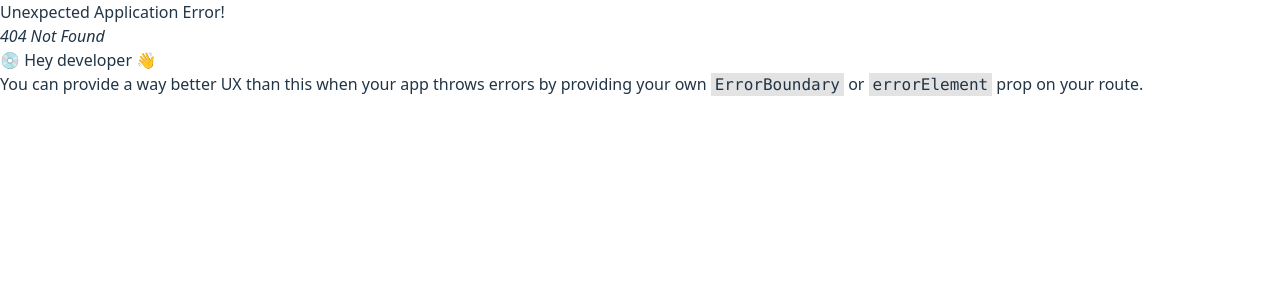
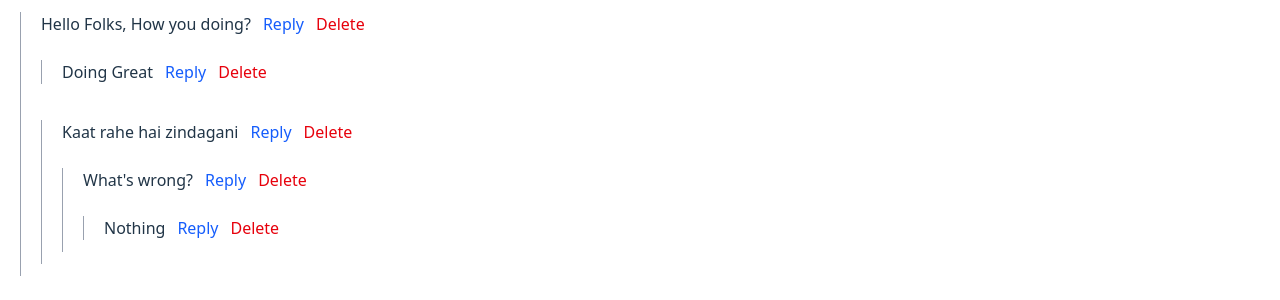
Before and after one commit to rjrocks1908/react-machine-coding, a React (Vite) app: page /comment-box in a window 1280 px wide. Before the commit this address had no page. Shown: the top 300 px of the page. Built offline with nearby package versions, Linux system fonts and the light colour scheme.

Commit message:
feat: add CommentBox component and CommentBoxPage for comment functionality

```diff
--- /dev/null
+++ b/src/components/commentbox/CommentBox.tsx
@@ -0,0 +1,70 @@
+import { useState } from "react";
+import type { Comment, CommentsData } from "../../pages/CommentBoxPage";
+
+interface Props {
+  comment: Comment;
+  comments: CommentsData;
+  addComment: (parentId: number, comment: string) => void;
+  deleteComment: (parentId: number) => void;
+}
+
+function CommentBox({ comment, comments, addComment, deleteComment }: Props) {
+  const [reply, setReply] = useState("");
+  const [isReplying, setIsReplying] = useState(false);
+
+  return (
+    <div className="border-l border-l-gray-400 flex flex-col mx-5 my-3 gap-3">
+      <div className="flex flex-row ml-5 gap-3">
+        {/* Comment */}
+        <div>{comment.value}</div>
+
+        {/* reply button */}
+        <h5
+          className="text-blue-600 cursor-pointer hover:underline"
+          onClick={() => setIsReplying((prev) => !prev)}
+        >
+          {isReplying ? "Cancel" : "Reply"}
+        </h5>
+
+        {/* Delete button */}
+        <h5
+          className="text-red-600 cursor-pointer hover:underline"
+          onClick={() => deleteComment(comment.id)}
+        >
+          Delete
+        </h5>
+      </div>
+
+      {/* Reply box */}
+      {isReplying && (
+        <div className="ml-5 flex flex-col gap-3">
+          <textarea
+            className="bg-gray-600 w-1/2 p-2"
+            value={reply}
+            onChange={(e) => setReply(e.target.value)}
+          />
+          <button
+            className="w-fit"
+            onClick={() => {
+              addComment(comment.id, reply);
+              setIsReplying(false);
+              setReply("");
+            }}
+          >
+            Post Reply
+          </button>
+        </div>
+      )}
+
+      {comment.children.map((child) => (
+        <CommentBox
+          comment={comments[child]}
+          comments={comments}
+          addComment={addComment}
+          deleteComment={deleteComment}
+        />
+      ))}
+    </div>
+  );
+}
+export default CommentBox;
--- /dev/null
+++ b/src/components/commentbox/CommentsData.json
@@ -0,0 +1,34 @@
+{
+  "comments": {
+    "1": {
+      "id": 1,
+      "parentId": null,
+      "value": "Hello Folks, How you doing?",
+      "children": [2, 3]
+    },
+    "2": {
+      "id": 2,
+      "parentId": 1,
+      "value": "Doing Great",
+      "children": []
+    },
+    "3": {
+      "id": 3,
+      "parentId": 1,
+      "value": "Kaat rahe hai zindagani",
+      "children": [4]
+    },
+    "4": {
+      "id": 4,
+      "parentId": 3,
+      "value": "What's wrong?",
+      "children": [5]
+    },
+    "5": {
+      "id": 5,
+      "parentId": 4,
+      "value": "Nothing",
+      "children": []
+    }
+  }
+}
--- /dev/null
+++ b/src/pages/CommentBoxPage.tsx
@@ -0,0 +1,77 @@
+import { useState } from "react";
+import CommentBox from "../components/commentbox/CommentBox";
+import commentsData from "../components/commentbox/CommentsData.json";
+
+export interface Comment {
+  id: number;
+  parentId: number | null;
+  value: string;
+  children: number[];
+}
+
+export interface CommentsData {
+  [key: string]: Comment;
+}
+
+function CommentBoxPage() {
+  const [comments, setComments] = useState<CommentsData>(commentsData.comments);
+
+  const addComment = (parentId: number, reply: string) => {
+    if (reply.length === 0) {
+      return;
+    }
+
+    const newId = Object.entries(comments).length + 1;
+    const newComment: Comment = {
+      id: newId,
+      parentId: parentId,
+      value: reply,
+      children: [],
+    };
+
+    const copyComments = { ...comments, [newId.toString()]: newComment };
+    copyComments[parentId.toString()].children.push(newId);
+    setComments(copyComments);
+  };
+
+  const deleteComment = (id: number) => {
+    const parentId = comments[id.toString()].parentId;
+
+    setComments((prevComments) => {
+      const updatedComments = { ...prevComments };
+      if (parentId) {
+        updatedComments[parentId].children = updatedComments[
+          parentId
+        ].children.filter((cid) => cid !== id);
+      }
+
+      const q: number[] = [id];
+
+      while (q.length > 0) {
+        const cid = q.shift();
+        if (cid) {
+          q.push(...updatedComments[cid].children);
+          delete updatedComments[cid];
+        }
+      }
+
+      return updatedComments;
+    });
+  };
+
+  if (Object.keys(comments).length === 0) {
+    return <div className="text-6xl">NO COMMENTS TO SHOW</div>;
+  }
+
+  return (
+    <div>
+      <CommentBox
+        comment={comments["1"]}
+        comments={comments}
+        addComment={addComment}
+        deleteComment={deleteComment}
+      />
+    </div>
+  );
+}
+export default CommentBoxPage;
--- a/src/router/routes.ts
+++ b/src/router/routes.ts
@@ -20,6 +20,7 @@ import VirtualizedListPage from "../pages/VirtualizedListPage.tsx";
 import StepperPage from "../pages/StepperPage.tsx";
 import TabPage from "../pages/TabPage.tsx";
 import MemoryGamePage from "../pages/MemoryGamePage.tsx";
+import CommentBoxPage from "../pages/CommentBoxPage.tsx";
 
 export const router = createBrowserRouter([
   {
@@ -106,6 +107,10 @@ export const router = createBrowserRouter([
         path: "memory-game",
         Component: MemoryGamePage,
       },
+      {
+        path: "comment-box",
+        Component: CommentBoxPage
+      }
     ],
   },
 ]);
```
